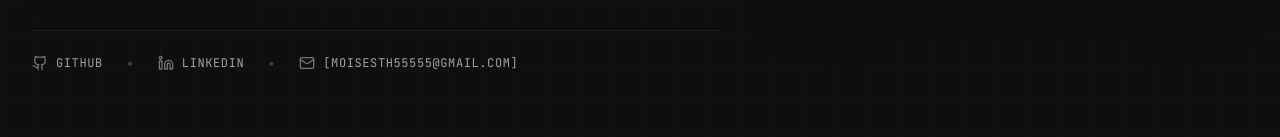
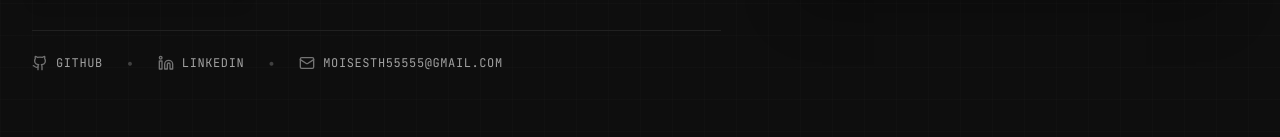
Before and after one commit to MoisesTH/MoisesTH.github.io, a React (Vite) app: page / in a window 1280 px wide. Shown: the part 815-952 px from the top of the page. Built offline with nearby package versions, Linux system fonts and the light colour scheme; no server answers; a web font is replaced by a local one.

Commit message:
Actualizar personal.ts

```diff
--- a/src/data/personal.ts
+++ b/src/data/personal.ts
@@ -9,9 +9,9 @@ export const personalData: PersonalInfo = {
     "Investigador en Ciencias del Comportamiento",
     "Especialista en Análisis de Datos & Inferencia Bayesiana"
   ],
-  email: "[moisesth55555@gmail.com]", // Sustituir por tu correo real, ej: moises.torres@ejemplo.com
-  githubUrl: "[https://github.com/MoisesTH]", // Sustituir por tu GitHub real, ej: https://github.com/moisestorres
-  linkedinUrl: "[https://www.linkedin.com/in/mois%C3%A9s-torres-hern%C3%A1ndez-922571238/]", // Sustituir por tu LinkedIn real, ej: https://www.linkedin.com/in/moisestorres
+  email: "moisesth55555@gmail.com", // Sustituir por tu correo real, ej: moises.torres@ejemplo.com
+  githubUrl: "https://github.com/MoisesTH", // Sustituir por tu GitHub real, ej: https://github.com/moisestorres
+  linkedinUrl: "https://www.linkedin.com/in/mois%C3%A9s-torres-hern%C3%A1ndez-922571238/", // Sustituir por tu LinkedIn real, ej: https://www.linkedin.com/in/moisestorres
   location: "Ixtapaluca, Estado de México",
   bioSummary: "Licenciado en Psicología por la UNAM con perfil híbrido en tecnología e investigación. Especializado en programación en Python, enseñanza técnica, metodologías ágiles y modelamiento bayesiano jerárquico aplicado a la toma de decisiones.",
   detailedBio: [
```
